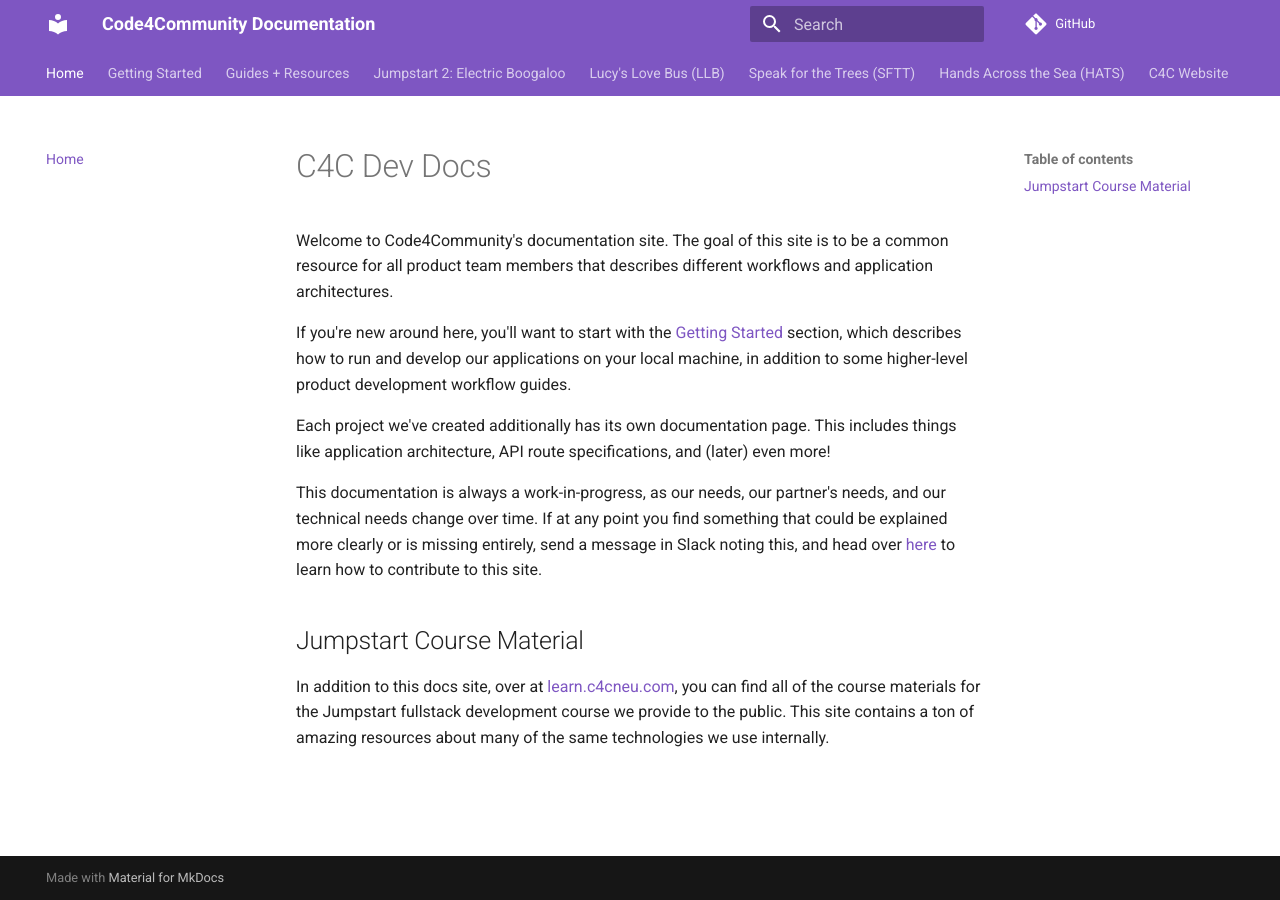
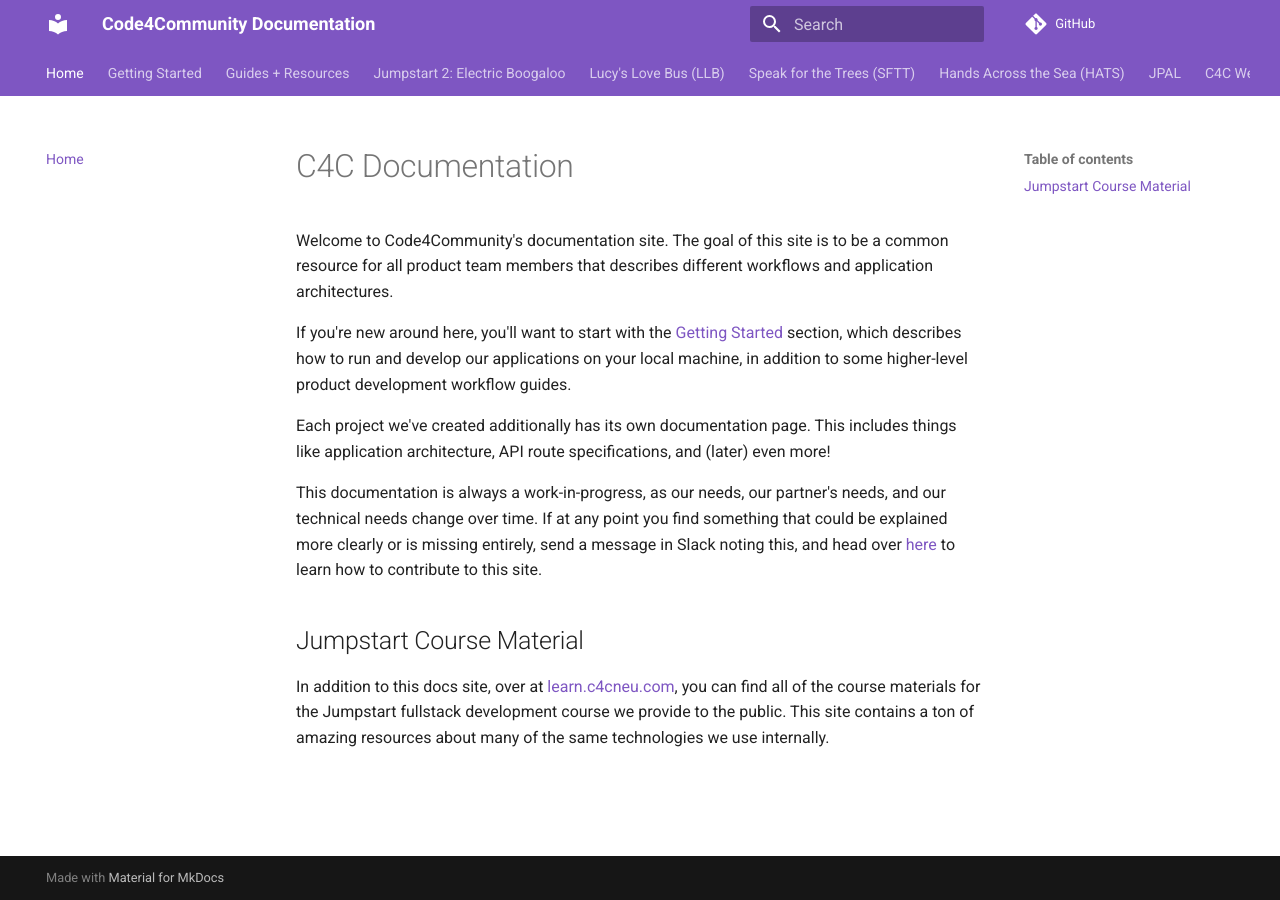
Before and after one commit to Code-4-Community/c4c-dev-docs, an MkDocs documentation site: the page built from docs/index.md, in a window 1280 px wide. Built offline with MkDocs 1.6.1 and Material for MkDocs 9.7.7, drawn with Linux system fonts in a browser that asks for light colours; comment, search, counter and statistics services are not loaded.

Commit message:
Small changes and added JPAL to the site

```diff
--- a/docs/index.md
+++ b/docs/index.md
@@ -1,4 +1,4 @@
-# C4C Dev Docs
+# C4C Documentation
 
 Welcome to Code4Community's documentation site. The goal of this site is to be a common resource for all product team members that describes different workflows and application architectures.
 
--- a/mkdocs.yml
+++ b/mkdocs.yml
@@ -54,6 +54,8 @@
       - School Contacts API Specification: hats/api-spec-school-contact.md
       - Reports API Specification: hats/api-spec-school-report.md
       - Books API Specification: hats/api-spec-school-books.md
+  - JPAL:
+      - Home: jpal/index.md
   - C4C Website:
       - Add Yourself to People page: c4cwebsite/people.md
   - Amazon Web Services:
```
Also changed, not shown: docs/jpal/index.md (added, +1 -0 lines).
